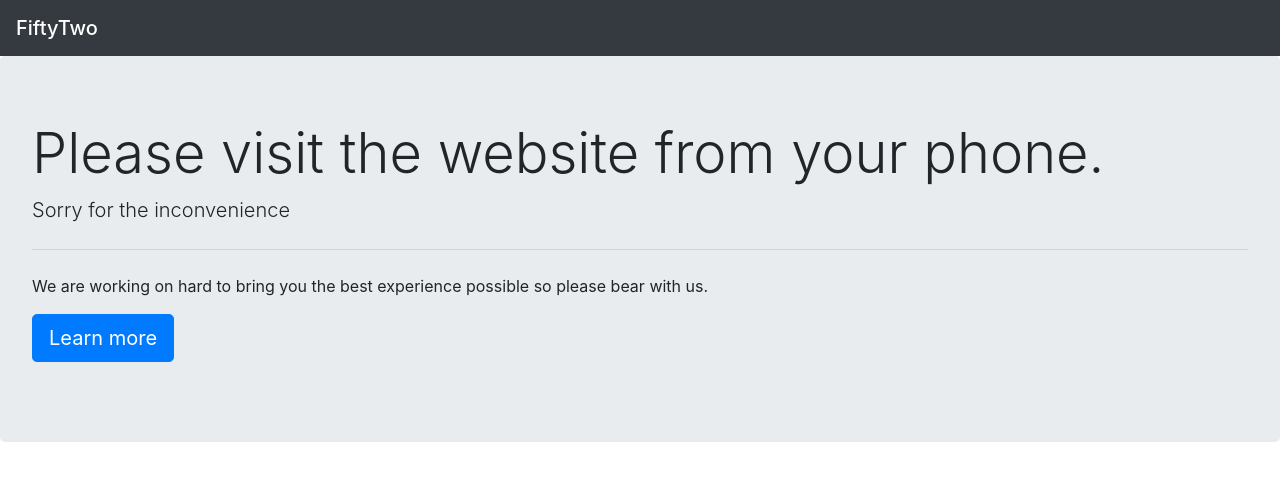
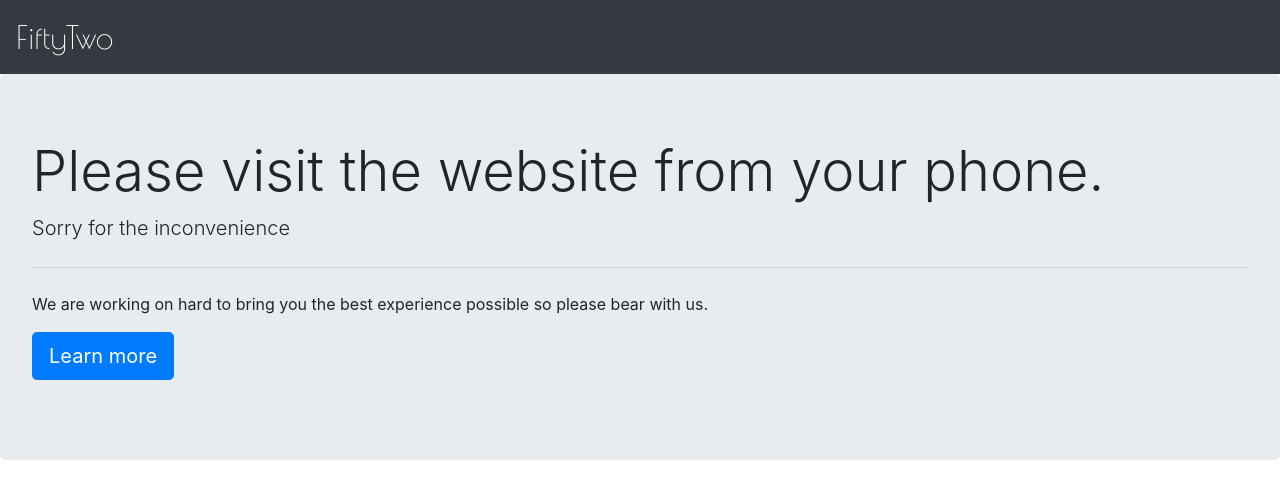
Before and after one commit to fiftytwo-ml/fiftytwo-ml.github.io, a plain HTML site: page index.html in a window 1280 px wide. Drawn offline with nearby package versions, Linux system fonts and the light colour scheme.

Commit message:
changed title font

```diff
--- a/index.html
+++ b/index.html
@@ -140,6 +140,7 @@
       crossorigin="anonymous"
     />
     <link rel="stylesheet" href="style.css" />
+    <link href="https://fonts.googleapis.com/css2?family=Poiret+One&display=swap" rel="stylesheet">
     <script
       src="https://code.jquery.com/jquery-3.4.1.slim.min.js"
       integrity="sha384-J6qa4849blE2+poT4WnyKhv5vZF5SrPo0iEjwBvKU7imGFAV0wwj1yYfoRSJoZ+n"
@@ -159,7 +160,7 @@
   <body>
     <div id="content-desktop">
       <nav class="navbar navbar-dark bg-dark">
-        <span class="navbar-brand mb-0 h1">FiftyTwo</span>
+        <span class="navbar-brand mb-0 h1 title">FiftyTwo</span>
       </nav>
 
       <div class="jumbotron">
@@ -174,7 +175,7 @@
     </div>
     <div id="content-mobile">
       <nav class="navbar navbar-dark bg-dark">
-        <span class="navbar-brand mb-0 h1">FiftyTwo</span>
+        <span class="navbar-brand mb-0 h1 title">FiftyTwo</span>
         <form class="form-inline my-2 my-lg-0">
           <select id="ddlViewBy" onchange="updateChart()" class="custom-select">
             <option value="" selected="selected">Pick ticker</option>
--- a/style.css
+++ b/style.css
@@ -2,8 +2,11 @@
 #content-mobile {display: none;}
 
 @media screen and (max-width: 768px) {
+    #content-desktop {display: none;}
+    #content-mobile {display: block;}
+}
 
-#content-desktop {display: none;}
-#content-mobile {display: block;}
-
+.title {
+    font-family: 'Poiret One', cursive;
+    font-size: 200%;
 }
```
